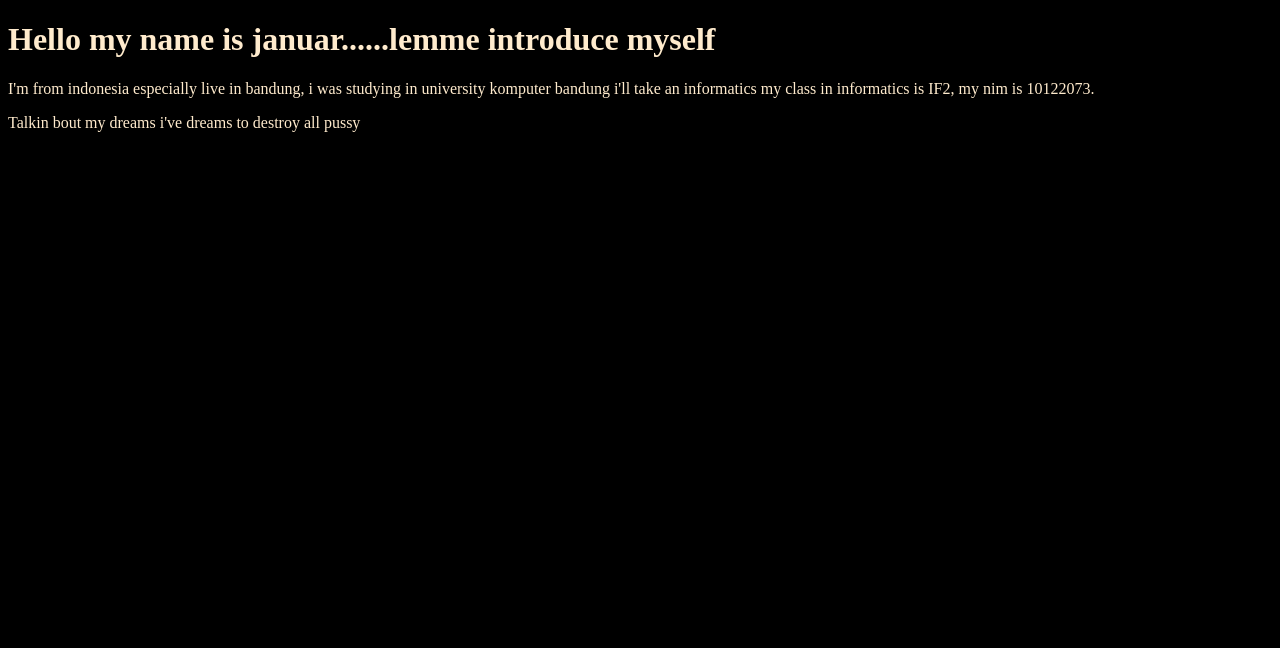
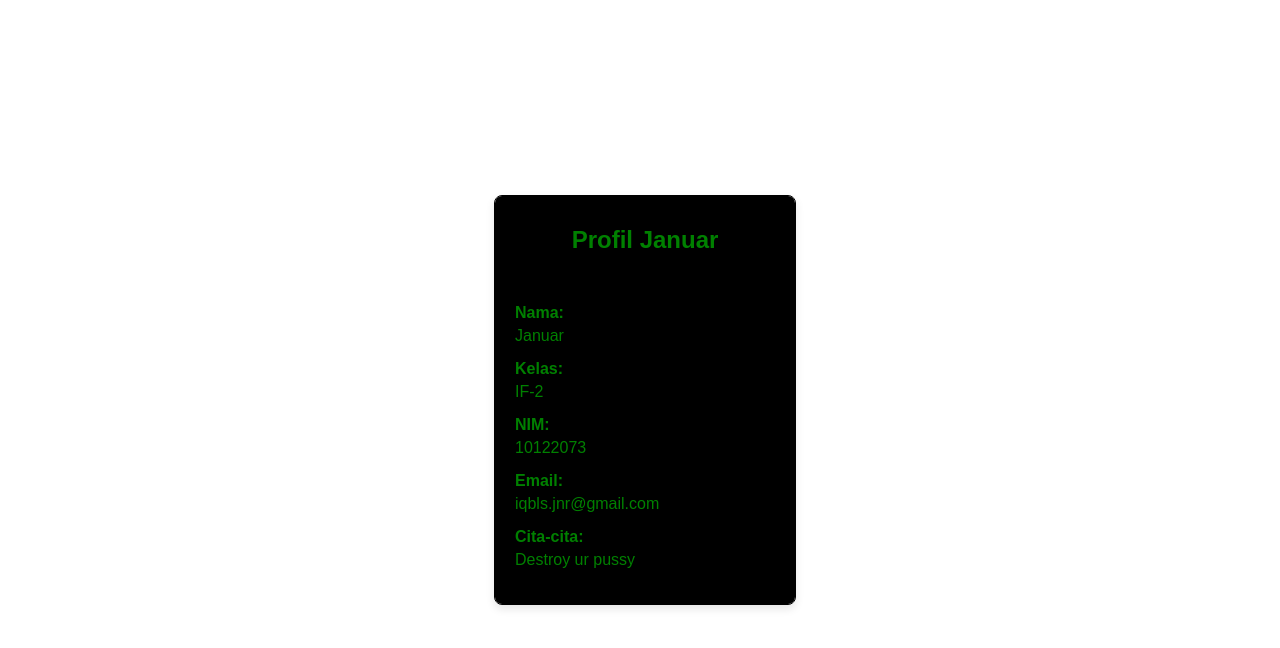
Before and after one commit to KOSATAN7/embrioclass, a plain HTML site: page januar.html in a window 1280 px wide. Drawn offline with Linux system fonts and the light colour scheme.

```diff
--- a/januar.html
+++ b/januar.html
@@ -3,18 +3,83 @@
 <head>
     <meta charset="UTF-8">
     <meta name="viewport" content="width=device-width, initial-scale=1.0">
-    <title>Sex Education</title>
+    <title>SEX EDUCATION</title>
+    <style>
+        body {
+            font-family: 'fangsong', sans-serif;
+            display: flex;
+            align-items: center;
+            justify-content: center;
+            height: 100vh;
+            margin: 0;
+        }
+
+        .card {
+            border: 1px solid black;
+            border-radius: 8px;
+            overflow: hidden;
+            width: 300px;
+            box-shadow: 0 4px 8px rgba(0, 0, 0, 0.1);
+            margin-left: 10px;
+        }
+
+        .card-header {
+            background-color: black;
+            color: green;
+            text-align: center;
+            padding: 10px;
+        }
+
+        .card-body {
+            background-color: black;
+            color: green;
+            padding: 20px;
+        }
+
+        .profile-info {
+            margin-bottom: 15px;
+        }
+
+        label {
+            display: block;
+            font-weight: bold;
+            margin-bottom: 5px;
+        }
+
+        p {
+            margin: 0;
+        }
+    </style>
 </head>
-<style>
-    body {background-color: black;}
-    h1 {color: blanchedalmond;}
-    p {color: blanchedalmond;}
-</style>
 <body>
-    <h1>Hello my name is januar......lemme introduce myself</h1>
-    <p>I'm from indonesia especially live in bandung, i was studying in university komputer bandung
-        i'll take an informatics my class in informatics is IF2, my nim is 10122073.
-    </p>
-    <p>Talkin bout my dreams i've dreams to destroy all pussy</p>
+
+<div class="card">
+    <div class="card-header">
+        <h2>Profil Januar</h2>
+    </div>
+    <div class="card-body">
+        <div class="profile-info">
+            <label>Nama:</label>
+            <p>Januar</p>
+        </div>
+        <div class="profile-info">
+            <label>Kelas:</label>
+            <p>IF-2</p>
+        </div>
+        <div class="profile-info">
+            <label>NIM:</label>
+            <p>10122073</p>
+        </div>
+        <div class="profile-info">
+            <label>Email:</label>
+            <p>iqbls.jnr@gmail.com</p>
+        </div>
+        <div class="profile-info">
+            <label>Cita-cita:</label>
+            <p>Destroy ur pussy</p>
+        </div>
+    </div>
+</div>
+
 </body>
 </html>
```
